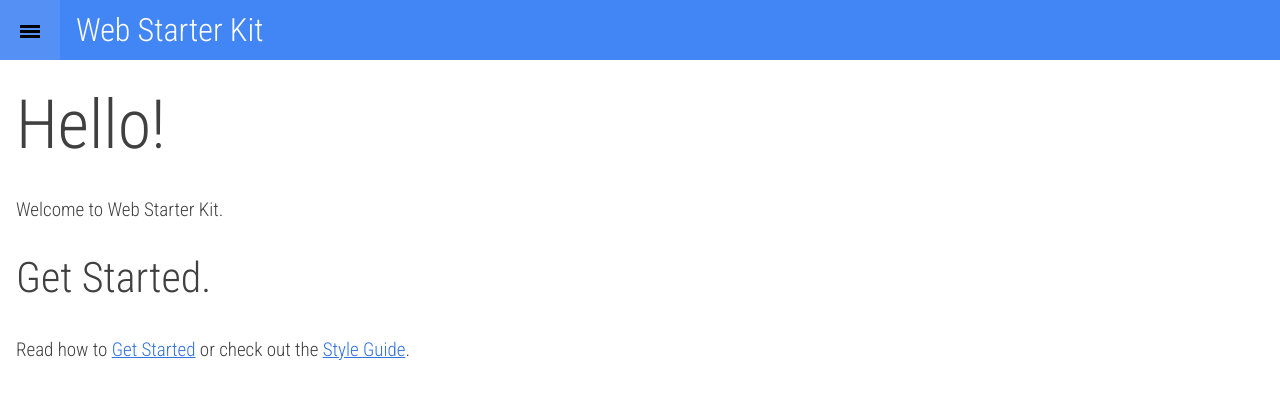
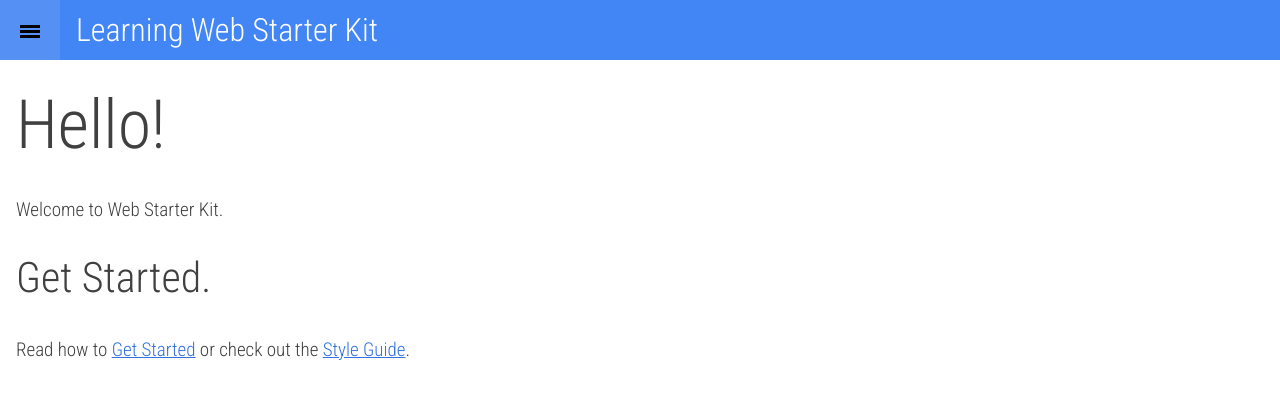
Before and after one commit to vincenzo-petronio/LearningWebStarterKit, a website: page app/index.html in a window 1280 px wide. Drawn offline with Linux system fonts and the light colour scheme.

Commit message:
small changes

```diff
--- a/app/index.html
+++ b/app/index.html
@@ -4,7 +4,7 @@
     <meta charset="utf-8">
     <meta name="description" content="A front-end template that helps you build fast, modern mobile web apps.">
     <meta name="viewport" content="width=device-width, initial-scale=1, minimal-ui">
-    <title>Web Starter Kit</title>
+    <title>Learning Web Starter Kit</title>
 
     <!-- Add to homescreen for Chrome on Android -->
     <meta name="mobile-web-app-capable" content="yes">
@@ -45,7 +45,7 @@
     <header class="app-bar promote-layer">
       <div class="app-bar-container">
         <button class="menu"><img src="images/hamburger.svg" alt="menu"></button>
-        <h1 class="logo">Web Starter Kit</h1>
+        <h1 class="logo">Learning Web Starter Kit</h1>
         <section class="app-bar-actions">
         <!-- Put App Bar Buttons Here -->
         </section>
```
Also changed, not shown: 1 other file.
